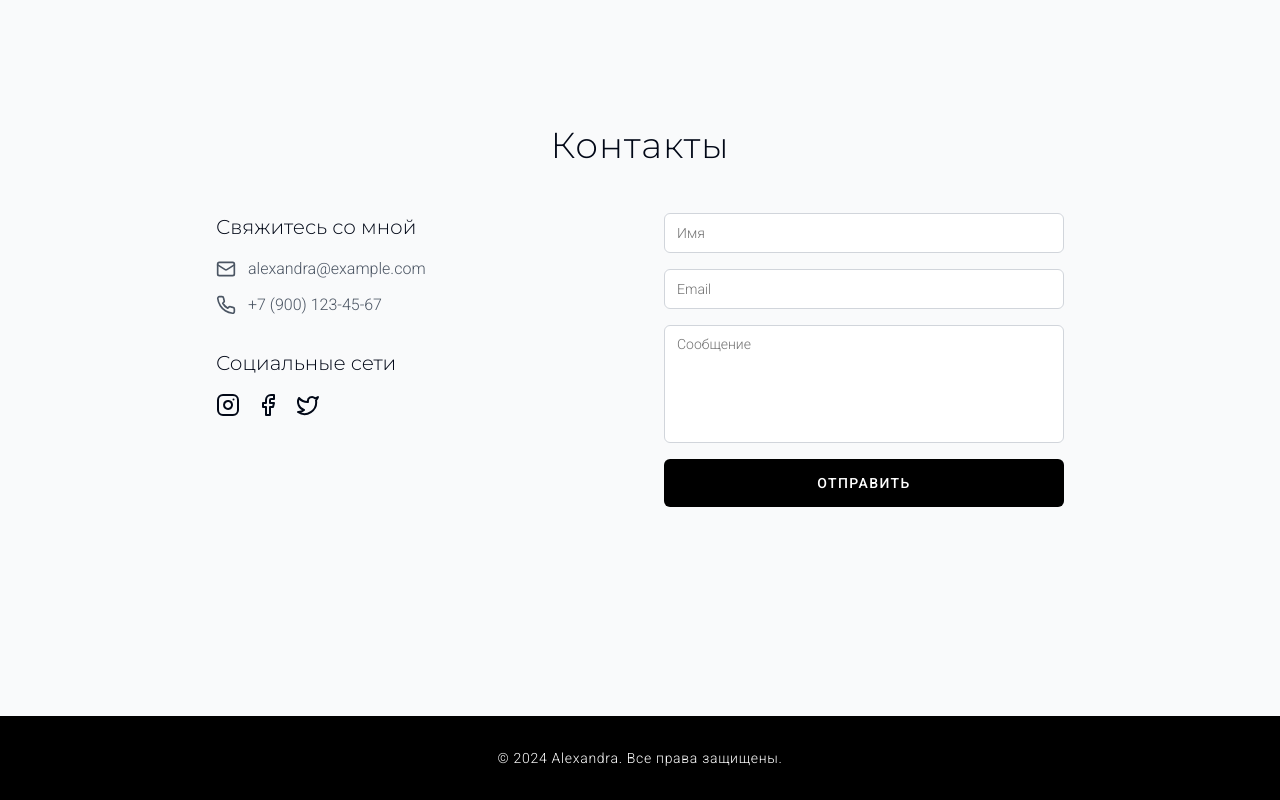
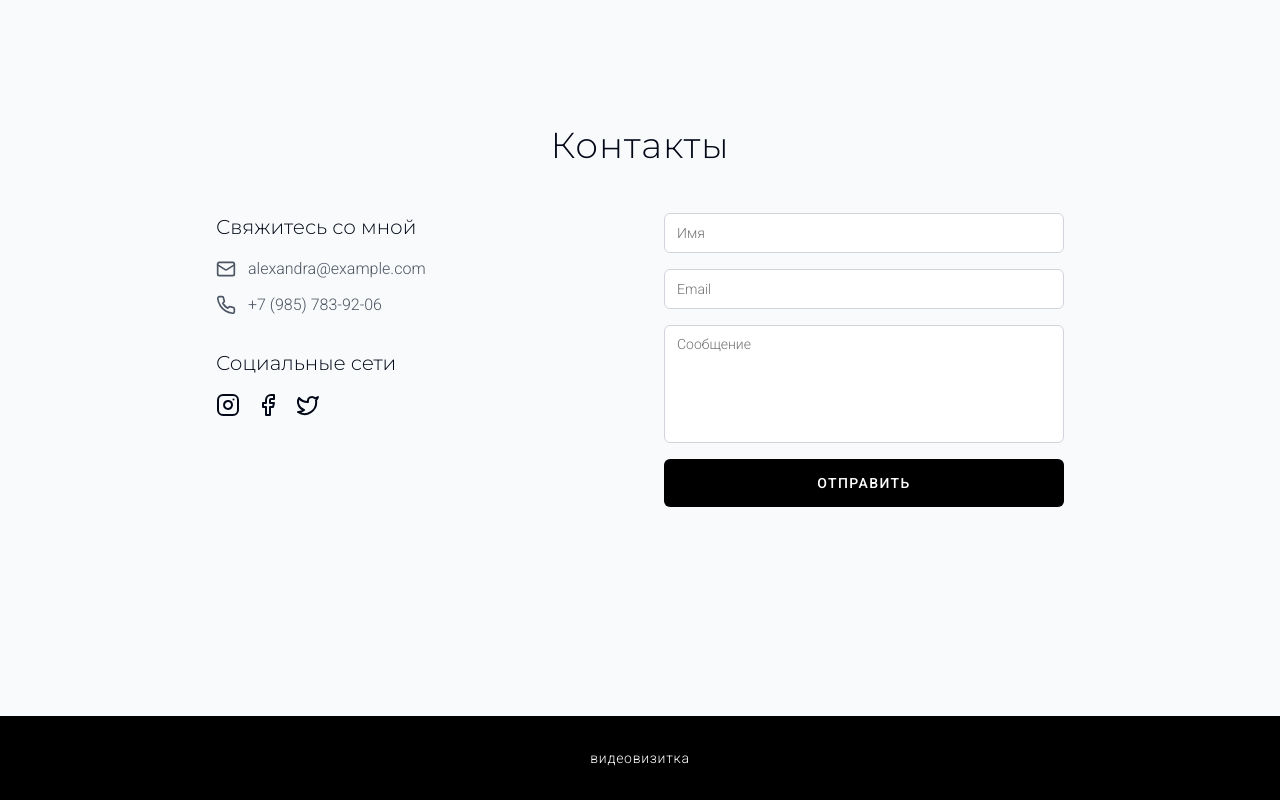
Before and after one commit to pr-poehali-dev/portfolio-website-model, a React (Vite) app: page / in a window 1280 px wide. Shown: the part 4615-5415 px from the top of the page. Built offline with nearby package versions, Linux system fonts and the light colour scheme.

Commit message:
Обновление двух компонентов

```diff
--- a/src/pages/Index.tsx
+++ b/src/pages/Index.tsx
@@ -167,9 +167,7 @@ const Index = () => {
                   </div>
                   <div className="flex items-center gap-3">
                     <Icon name="Phone" size={20} />
-                    <a href="tel:+79001234567" className="hover:text-black transition-colors">
-                      +7 (900) 123-45-67
-                    </a>
+                    <a href="tel:+79001234567" className="hover:text-black transition-colors">+7 (985) 783-92-06</a>
                   </div>
                 </div>
               </div>
@@ -213,7 +211,7 @@ const Index = () => {
 
       <footer className="bg-black text-white py-8">
         <div className="max-w-7xl mx-auto px-6 text-center">
-          <p className="text-sm font-light tracking-wider">© 2024 Alexandra. Все права защищены.</p>
+          <p className="text-sm font-light tracking-wider">видеовизитка</p>
         </div>
       </footer>
     </div>
```
